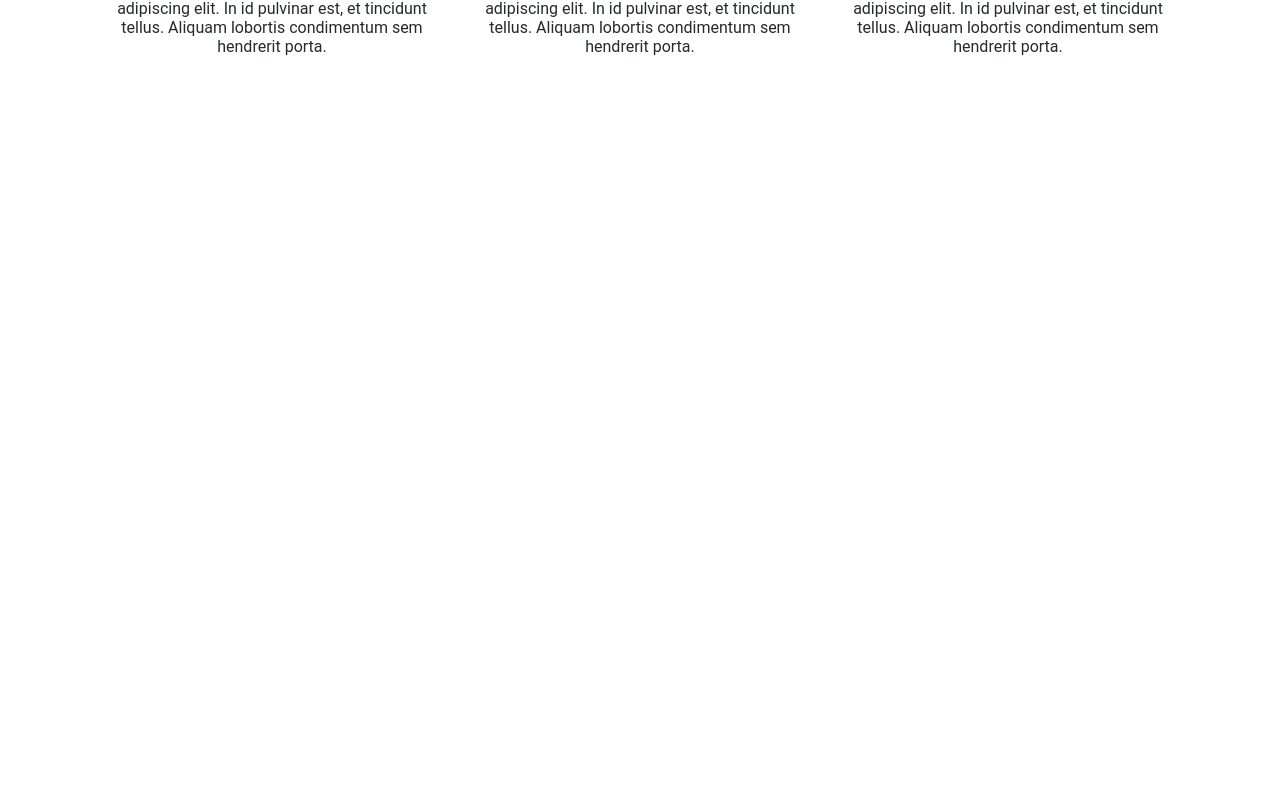
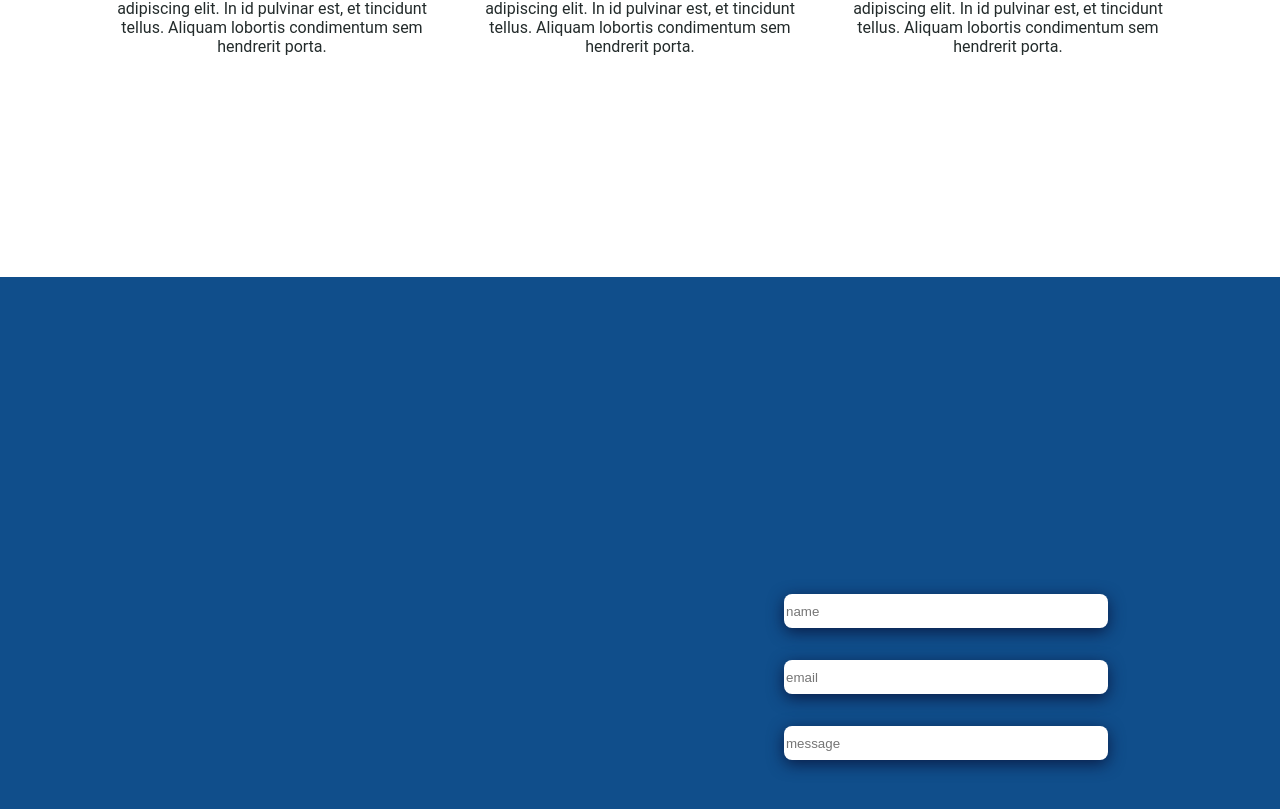
Before and after one commit to marcialc/BuildingSkins, a React (Create React App) app: page / in a window 1280 px wide. Shown: the part 1323-2132 px from the top of the page. Before the commit the page ends 1600 px from the top, so only its background shows below. Built offline with nearby package versions, Linux system fonts and the light colour scheme.

Commit message:
added changes

```diff
--- a/src/App.js
+++ b/src/App.js
@@ -3,8 +3,9 @@ import './App.scss';
 
 import NavBar from './components/UI/NavBar/NavBar';
 import Home from './container/Home/Home';
-import Services from './container/Services/Services'
-import Projects from './container/Projects/Projects'
+import Services from './container/Services/Services';
+import Projects from './container/Projects/Projects';
+import Contact from './container/Contact/Contact';
 
 
 let lastScrollTop = 0;
@@ -36,6 +37,7 @@ class App extends Component {
         <NavBar />
         <Home />
         <Services />
+        <Contact />
       </div>
     );
   }
--- /dev/null
+++ b/src/container/Contact/Contact.js
@@ -0,0 +1,21 @@
+import React from 'react';
+
+import './Contact.scss';
+
+const Contact = () => {
+
+    return (
+        <div className="contact">
+            <div className="left-side">
+
+            </div>
+            <div className="right-side">
+                <input placeholder="name" type="text"></input>
+                <input placeholder="email" type="text"></input>
+                <input id="message" placeholder="message" type="text"></input>
+            </div>
+        </div>
+    )
+}
+
+export default Contact;
--- /dev/null
+++ b/src/container/Contact/Contact.scss
@@ -0,0 +1,30 @@
+.contact {
+    width: 100%;;
+    height: 100vh;
+    background: #104E8B;
+    display: flex;
+    align-items: center;
+
+    .left-side {
+        width: 60vw;
+    }
+
+    .right-side {
+        display: flex;
+        flex-direction: column;
+        justify-content: center;
+
+        input {
+            margin: 1rem;
+            height: 2rem;
+            width: 20rem;
+            border-radius: 0.5rem;
+            border: 0;
+            box-shadow: 0rem 0.25rem 1rem rgb(10, 29, 71);
+        }
+
+        #message {
+            height: 2rem;
+        }
+    }
+}
```
Also changed, not shown: 1 other file (tests, documents, lock files or other folders).
